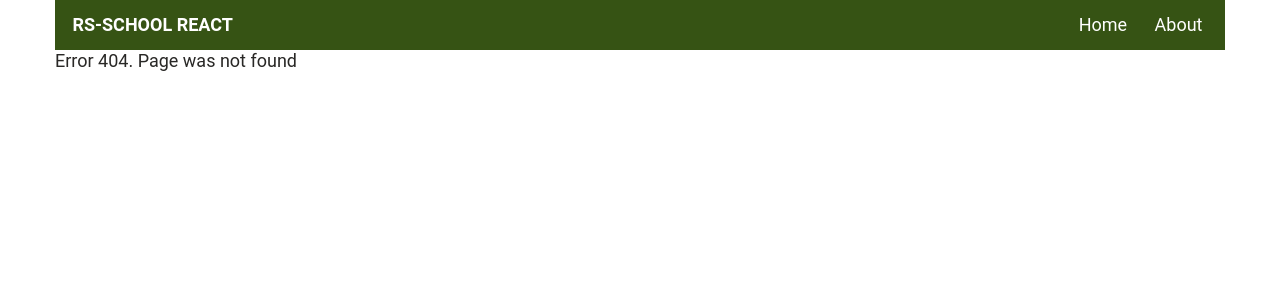
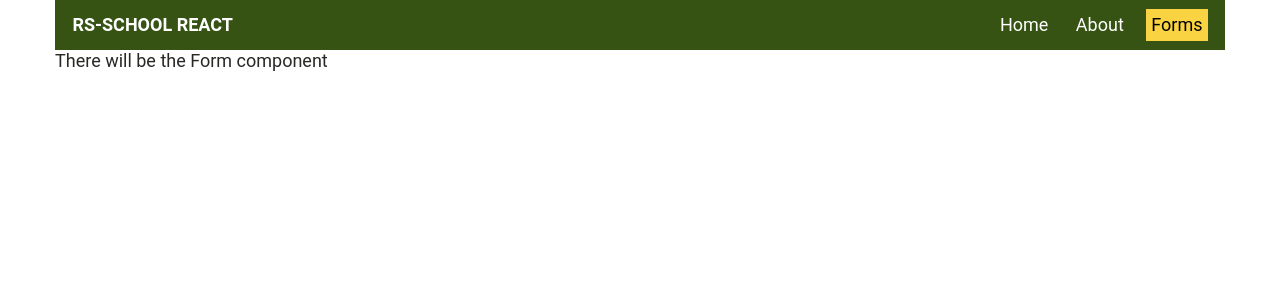
Before and after one commit to Oreada/react-rs-school, a React (Create React App) app in the folder react-components/: page /forms in a window 1280 px wide. Before the commit this address had no page. Shown: the top 300 px of the page. Built offline with nearby package versions, Linux system fonts and the light colour scheme.

Commit message:
feat: add FormsPage

```diff
--- a/react-components/src/App.tsx
+++ b/react-components/src/App.tsx
@@ -4,6 +4,7 @@ import { Navigation } from './components/Navigation';
 import { AboutPage } from './pages/AboutPage';
 import { ErrorPage } from './pages/ErrorPage';
 import { HomePage } from './pages/HomePage';
+import { FormsPage } from './pages/FormsPage';
 
 function App() {
   return (
@@ -12,6 +13,7 @@ function App() {
       <Routes>
         <Route path="/" element={<HomePage />} />
         <Route path="/about" element={<AboutPage />} />
+        <Route path="/forms" element={<FormsPage />} />
         <Route path="/404" element={<ErrorPage />} />
         <Route path="*" element={<ErrorPage />} />
       </Routes>
--- a/react-components/src/components/Navigation.tsx
+++ b/react-components/src/components/Navigation.tsx
@@ -13,6 +13,9 @@ export class Navigation extends React.Component {
           <NavLink to="/about" className={({ isActive }) => (isActive ? 'link-active' : 'link')}>
             About
           </NavLink>
+          <NavLink to="/forms" className={({ isActive }) => (isActive ? 'link-active' : 'link')}>
+            Forms
+          </NavLink>
         </span>
       </nav>
     );
--- /dev/null
+++ b/react-components/src/pages/FormsPage.tsx
@@ -0,0 +1,12 @@
+import React from 'react';
+import { ReactNode } from 'react';
+
+export class FormsPage extends React.Component {
+  render(): ReactNode {
+    return (
+      <div className="form-page">
+        <>There will be the Form component</>
+      </div>
+    );
+  }
+}
```
